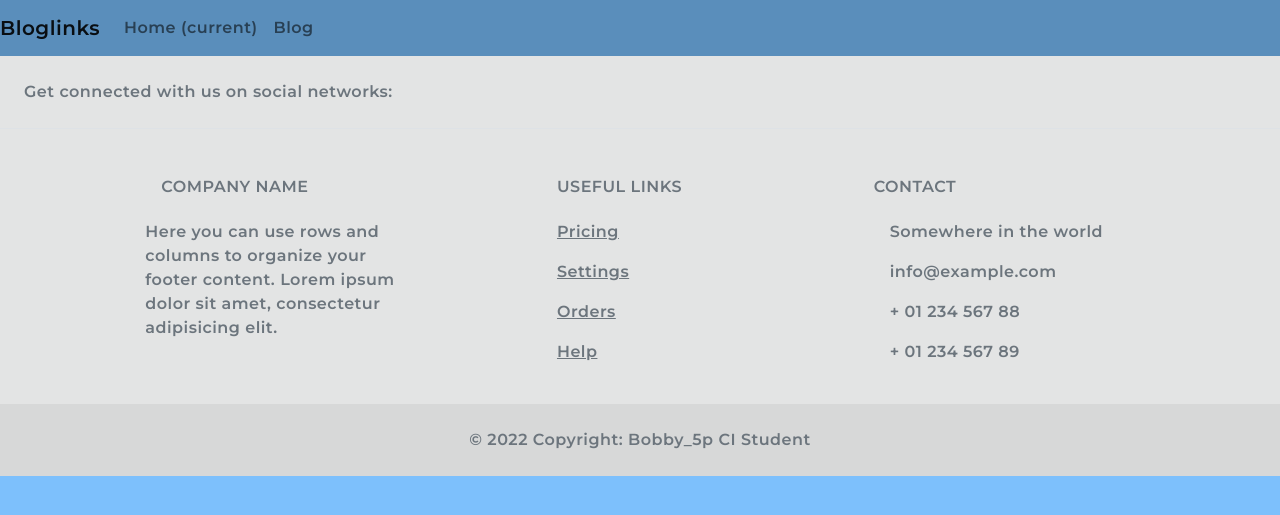
After one commit to bbcam76/Bloglinks, a Django app: template templates/base.html in a window 1280 px wide. The commit adds this page. Shown: the top 515 px of the page. Run offline with Django 3.2, Linux system fonts and the light colour scheme; the template is opened without the code that fills it, so the values that code supplies are empty.

Commit message:
create base template, static files and favicon

```diff
--- /dev/null
+++ b/static/assets/images/favicon/about.txt
@@ -0,0 +1,6 @@
+This favicon was generated using the following font:
+
+- Font Title: Leckerli One
+- Font Author: Copyright (c) 2011 Gesine Todt (www.gesine-todt.de), with Reserved Font Names "Leckerli"
+- Font Source: http://fonts.gstatic.com/s/leckerlione/v16/V8mCoQH8VCsNttEnxnGQ-1itLZxcBtItFw.ttf
+- Font License: SIL Open Font License, 1.1 (http://scripts.sil.org/OFL))
--- /dev/null
+++ b/static/css/style.css
@@ -0,0 +1,15 @@
+@import url('https://fonts.googleapis.com/css2?family=Montserrat:wght@600&display=swap');
+
+body {
+    letter-spacing: 0.03em;
+    background-color: #7dc0fc;
+    font-family: 'Montserrat', serif;
+}
+
+nav {
+    background-color: #5a8ebb;
+}
+
+footer {
+    background-color: #e3e4e4;
+}
--- /dev/null
+++ b/templates/base.html
@@ -0,0 +1,157 @@
+{% load static %}
+
+<!DOCTYPE html>
+<html lang="en">
+
+<head>
+    <meta charset="UTF-8">
+    <meta http-equiv="X-UA-Compatible" content="IE=edge">
+    <meta name="viewport" content="width=device-width, initial-scale=1.0">
+
+    <!-- Bootstrap V5.2.0 -->
+    <link rel="stylesheet" href="https://cdn.jsdelivr.net/npm/bootstrap@5.2.0/dist/css/bootstrap.min.css" integrity="sha384-gH2yIJqKdNHPEq0n4Mqa/HGKIhSkIHeL5AyhkYV8i59U5AR6csBvApHHNl/vI1Bx" crossorigin="anonymous">
+    <script src="https://cdn.jsdelivr.net/npm/bootstrap@5.2.0/dist/js/bootstrap.min.js" integrity="sha384-ODmDIVzN+pFdexxHEHFBQH3/9/vQ9uori45z4JjnFsRydbmQbmL5t1tQ0culUzyK" crossorigin="anonymous">
+    </script>
+
+    <!-- CSS -->
+    <link rel="stylesheet" type="text/css" href="{% static 'css/style.css' %}">
+
+    <!-- Favicon -->
+    <link rel="apple-touch-icon" sizes="180x180" href="{% static 'assets/images/favicon/apple-touch-icon.png' %}">
+    <link rel="icon" type="image/png" sizes="32x32" href="{% static 'assets/images/favicon/favicon-32x32.png' %}">
+    <link rel="icon" type="image/png" sizes="16x16" href="{% static 'assets/images/favicon/favicon-16x16.png' %}">
+    <link rel="manifest" href="{% static 'assets/images/favicon/site.webmanifest' %}" crossorigin="use-credentials">
+
+    <title>Bloglinks | Blockchain blog</title>
+</head>
+
+<!-- Navbar from getbootstrap.com -->
+<nav class="navbar navbar-expand-lg navbar-light">
+    <a class="navbar-brand" href="#">Bloglinks</a>
+    <button class="navbar-toggler" type="button" data-toggle="collapse" data-target="#navbarSupportedContent" aria-controls="navbarSupportedContent" aria-expanded="false" aria-label="Toggle navigation">
+        <span class="navbar-toggler-icon"></span>
+    </button>
+
+    <div class="collapse navbar-collapse" id="navbarSupportedContent">
+        <ul class="navbar-nav mr-auto">
+            <li class="nav-item active">
+                <a class="nav-link" href="#">Home <span class="sr-only">(current)</span></a>
+            </li>
+            <li class="nav-item">
+                <a class="nav-link" href="#">Blog
+                </a>
+            </li>
+        </ul>
+    </div>
+</nav>
+
+<body>
+
+    {% block content %}
+
+    {% endblock content %}
+
+</body>
+
+<!-- Footer From bootstrapmade.com -->
+<footer class="text-center text-lg-start text-muted">
+    <!-- Section: Social media -->
+    <section class="d-flex justify-content-center justify-content-lg-between p-4 border-bottom">
+        <!-- Left -->
+        <div class="me-5 d-none d-lg-block">
+            <span>Get connected with us on social networks:</span>
+        </div>
+        <!-- Left -->
+
+        <!-- Right -->
+        <div>
+            <a href="" class="me-4 text-reset">
+                <i class="fab fa-facebook-f"></i>
+            </a>
+            <a href="" class="me-4 text-reset">
+                <i class="fab fa-twitter"></i>
+            </a>
+            <a href="" class="me-4 text-reset">
+                <i class="fab fa-google"></i>
+            </a>
+            <a href="" class="me-4 text-reset">
+                <i class="fab fa-instagram"></i>
+            </a>
+            <a href="" class="me-4 text-reset">
+                <i class="fab fa-linkedin"></i>
+            </a>
+            <a href="" class="me-4 text-reset">
+                <i class="fab fa-github"></i>
+            </a>
+        </div>
+        <!-- Right -->
+    </section>
+    <!-- Section: Social media -->
+
+    <!-- Section: Links  -->
+    <section class="">
+        <div class="container text-center text-md-start mt-5">
+            <!-- Grid row -->
+            <div class="row mt-3">
+                <!-- Grid column -->
+                <div class="col-md-3 col-lg-4 col-xl-3 mx-auto mb-4">
+                    <!-- Content -->
+                    <h6 class="text-uppercase fw-bold mb-4">
+                        <i class="fas fa-gem me-3"></i>Company name
+                    </h6>
+                    <p>
+                        Here you can use rows and columns to organize your footer content. Lorem ipsum
+                        dolor sit amet, consectetur adipisicing elit.
+                    </p>
+                </div>
+                <!-- Grid column -->
+
+                <!-- Grid column -->
+                <div class="col-md-3 col-lg-2 col-xl-2 mx-auto mb-4">
+                    <!-- Links -->
+                    <h6 class="text-uppercase fw-bold mb-4">
+                        Useful links
+                    </h6>
+                    <p>
+                        <a href="#!" class="text-reset">Pricing</a>
+                    </p>
+                    <p>
+                        <a href="#!" class="text-reset">Settings</a>
+                    </p>
+                    <p>
+                        <a href="#!" class="text-reset">Orders</a>
+                    </p>
+                    <p>
+                        <a href="#!" class="text-reset">Help</a>
+                    </p>
+                </div>
+                <!-- Grid column -->
+
+                <!-- Grid column -->
+                <div class="col-md-4 col-lg-3 col-xl-3 mx-auto mb-md-0 mb-4">
+                    <!-- Links -->
+                    <h6 class="text-uppercase fw-bold mb-4">Contact</h6>
+                    <p><i class="fas fa-home me-3"></i> Somewhere in the world</p>
+                    <p>
+                        <i class="fas fa-envelope me-3"></i>
+                        info@example.com
+                    </p>
+                    <p><i class="fas fa-phone me-3"></i> + 01 234 567 88</p>
+                    <p><i class="fas fa-print me-3"></i> + 01 234 567 89</p>
+                </div>
+                <!-- Grid column -->
+            </div>
+            <!-- Grid row -->
+        </div>
+    </section>
+    <!-- Section: Links  -->
+
+    <!-- Copyright -->
+    <div class="text-center p-4" style="background-color: rgba(0, 0, 0, 0.05);">
+        © 2022 Copyright: Bobby_5p CI Student
+    </div>
+    <!-- Copyright -->
+</footer>
+<!-- Footer -->
+
+</html>
```
Also changed, not shown: todo/templates/todo/todo_list.html (+11 -12 lines), static/assets/images/favicon/android-chrome-192x192.png (added), static/assets/images/favicon/android-chrome-512x512.png (added), static/assets/images/favicon/apple-touch-icon.png (added), static/assets/images/favicon/favicon-16x16.png (added), static/assets/images/favicon/favicon-32x32.png (added), static/assets/images/favicon/favicon.ico (added), static/assets/images/favicon/site.webmanifest (added).
